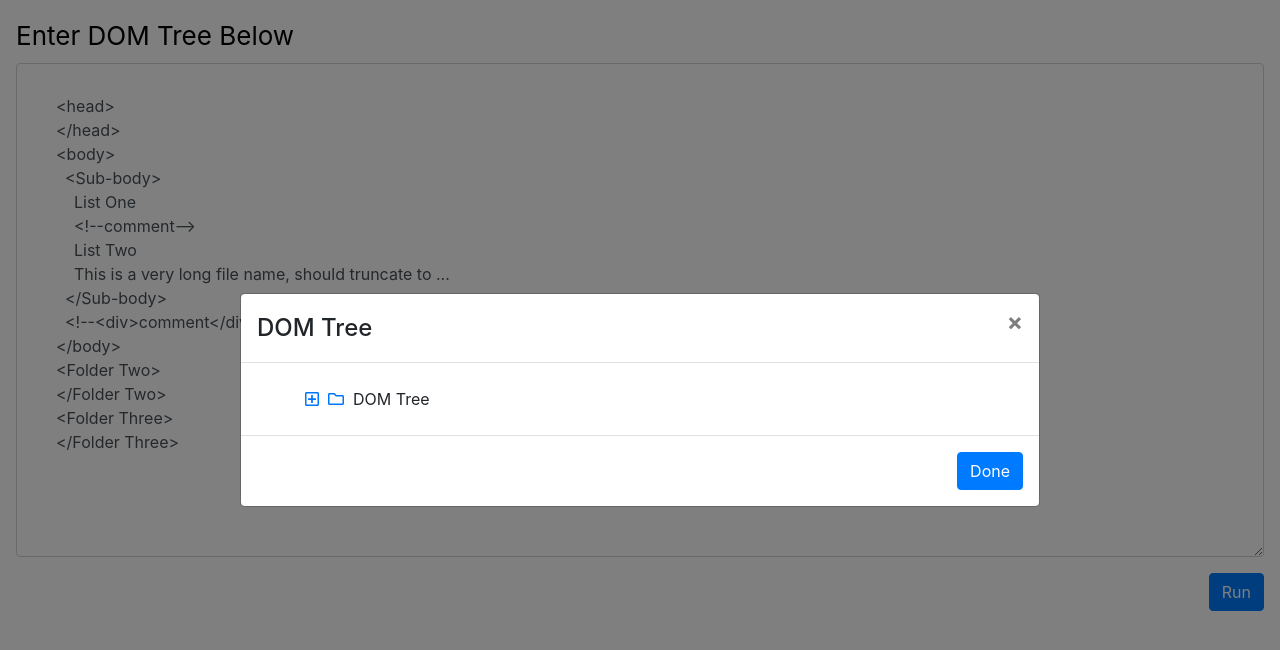
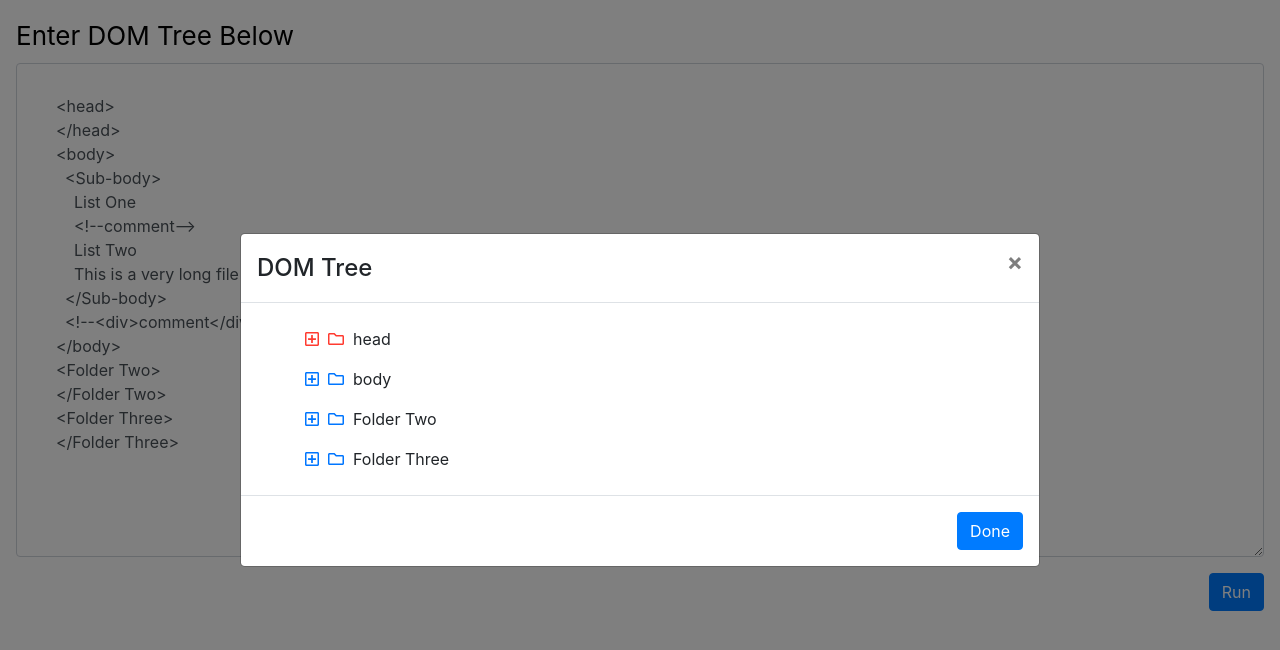
Before and after one commit to jhomble/DomTree, a React (Create React App) app: page / in a window 1280 px wide. Both pictures are taken after a click on the button "Run". Shown: the top 650 px of the page. Built offline with nearby package versions, Linux system fonts and the light colour scheme.

Commit message:
fixing file edge case

```diff
--- a/src/components/dom-tree-output/dom-tree-output.component.js
+++ b/src/components/dom-tree-output/dom-tree-output.component.js
@@ -2,6 +2,8 @@ import React from 'react';
 import { Modal, Button } from 'react-bootstrap';
 import TreeComponent from '../tree/tree.component';
 import { parseStringDomToJson } from '../../util/tree-state';
+import LeafComponent from '../leaf/leaf.component.js';
+
 class DomTreeOutputComponent extends React.Component {
 
   constructor(props) {
@@ -34,9 +36,13 @@ class DomTreeOutputComponent extends React.Component {
         <Modal.Body>
           {
             treeState.error ? null :
-              <TreeComponent
-                node={treeState.currentNode}
-              />
+              <div>
+                {
+                  treeState.currentNode.children.map((node, i) => <TreeComponent key={i} node={node} />)
+                }{
+                  treeState.currentNode.files.map((text, i) => <LeafComponent key={i} text={text} />)
+                }
+              </div>
           }
         </Modal.Body>
         <Modal.Footer>
--- a/src/util/tree-state.js
+++ b/src/util/tree-state.js
@@ -1,6 +1,3 @@
-import React from 'react';
-
-
 // Creates a new empty node
 const createNewNode = (currentNode) => {
     return {
@@ -55,7 +52,7 @@ const handleClose = (treeState) => {
 // Handles the \n character in html
 const handleNewLine = (treeState) => {
     // Create a new file
-    if (treeState.currentText.trim() != '') {
+    if (treeState.currentText.trim() !== '') {
         treeState.currentNode.files.push(treeState.currentText.trim());
         treeState.currentText = '';
     }
@@ -77,7 +74,7 @@ export const parseStringDomToJson = (domTree) => {
     }
     let domTreeArr = domTree.split('')
     let i = 0;
-    for (i; i < domTreeArr.length - 1; i++) {
+    for (i; i < domTreeArr.length; i++) {
         const char = domTreeArr[i]
         switch (char) {
             // Open Bracket
@@ -139,6 +136,10 @@ export const parseStringDomToJson = (domTree) => {
                 treeState.currentText = treeState.currentText.concat(char);
         }
     }
+    if (treeState.currentText.trim() !== '') {
+        treeState.currentNode.files.push(treeState.currentText.trim());
+        treeState.currentText = '';
+    }
     if (treeState.tagStack.length !== 0) {
         alert("Tags were not closed properly");
         treeState.error = true;
```
